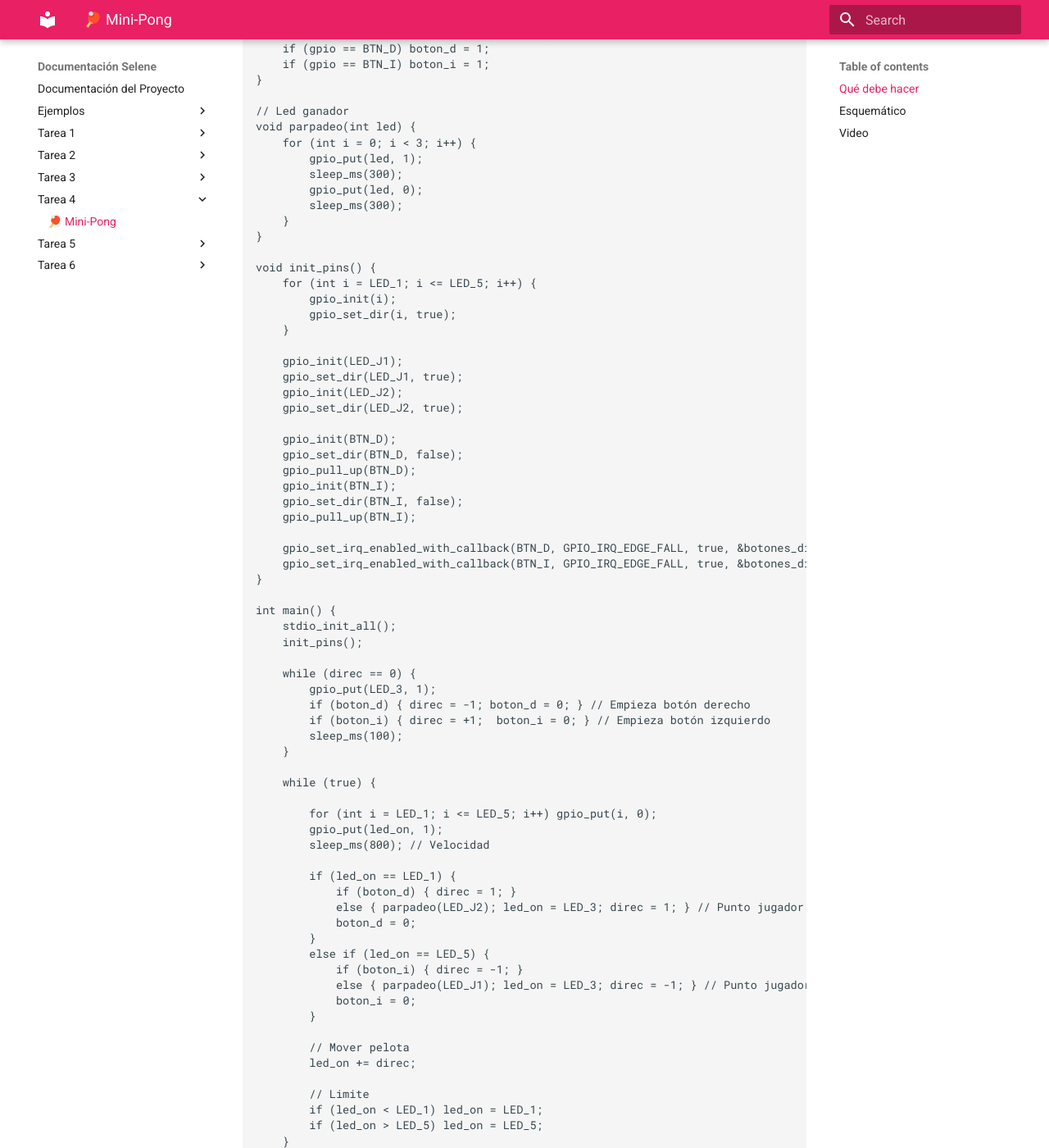
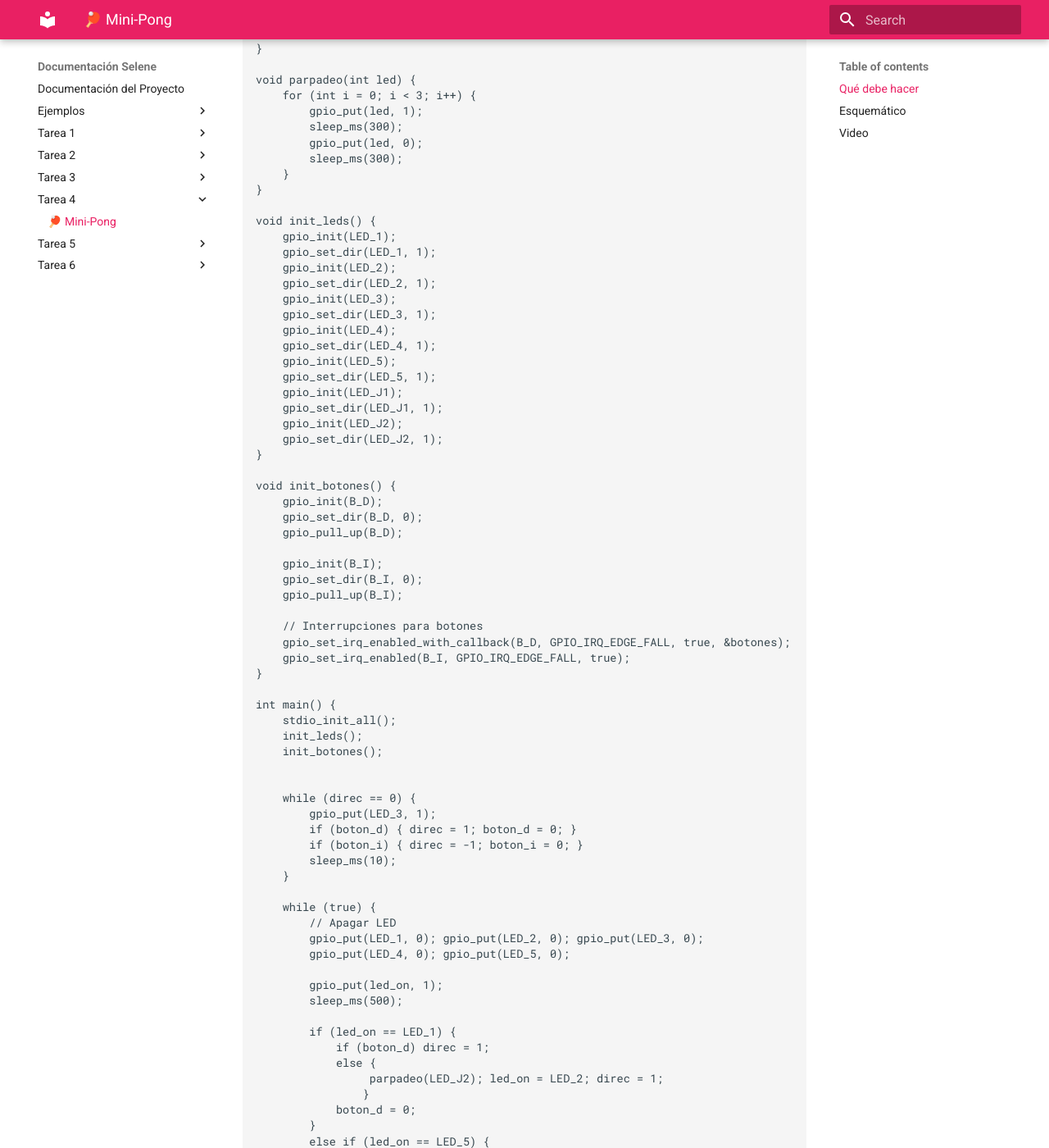
Before and after one commit to selene-ro/Selene_documentation, an MkDocs documentation site: the page built from docs/Tarea_4/pinpong.md, in a window 1280 px wide and 1400 px high, scrolled down 1377 px. Shown: the whole window at 82% size. Built offline with MkDocs 1.6.1 and Material for MkDocs 9.7.7, drawn with Linux system fonts in a browser that asks for light colours; some of the changed text lies outside the part shown.

Commit message:
editar tarea 4

````diff
--- a/docs/Tarea_4/pinpong.md
+++ b/docs/Tarea_4/pinpong.md
@@ -29,6 +29,7 @@ Programar un mini-Pong con 5 LEDs en línea y 2 botones usando interrupciones (I
 
 ``` codigo
 #include "pico/stdlib.h"
+#include "hardware/gpio.h"
 
 #define LED_1 0
 #define LED_2 1
@@ -36,27 +37,23 @@ Programar un mini-Pong con 5 LEDs en línea y 2 botones usando interrupciones (I
 #define LED_4 3
 #define LED_5 4
 
-//Jugadores
 #define LED_J1 5
 #define LED_J2 6
 
-#define BTN_D 8 // Botón derecho
-#define BTN_I 7 // Botón izquierdo
+#define B_D 7
+#define B_I 8
 
-// Estado de la pelota
-int led_on = LED_3;
+int led_on = 2;
 int direc = 0;
-
 int boton_d = 0;
 int boton_i = 0;
 
 
-void botones_dir(uint gpio, uint32_t events) {
-    if (gpio == BTN_D) boton_d = 1;
-    if (gpio == BTN_I) boton_i = 1;
+void botones(uint gpio, uint32_t events) {
+    if (gpio == B_D) boton_d = 1;
+    if (gpio == B_I) boton_i = 1;
 }
 
-// Led ganador
 void parpadeo(int led) {
     for (int i = 0; i < 3; i++) {
         gpio_put(led, 1);
@@ -66,62 +63,74 @@ void parpadeo(int led) {
     }
 }
 
-void init_pins() {
-    for (int i = LED_1; i <= LED_5; i++) {
-        gpio_init(i);
-        gpio_set_dir(i, true);
-    }
+void init_leds() {
+    gpio_init(LED_1);
+    gpio_set_dir(LED_1, 1);
+    gpio_init(LED_2);
+    gpio_set_dir(LED_2, 1);
+    gpio_init(LED_3);
+    gpio_set_dir(LED_3, 1);
+    gpio_init(LED_4);
+    gpio_set_dir(LED_4, 1);
+    gpio_init(LED_5);
+    gpio_set_dir(LED_5, 1);
+    gpio_init(LED_J1);
+    gpio_set_dir(LED_J1, 1);
+    gpio_init(LED_J2);
+    gpio_set_dir(LED_J2, 1);
+}
 
-    gpio_init(LED_J1);
-    gpio_set_dir(LED_J1, true);
-    gpio_init(LED_J2);
-    gpio_set_dir(LED_J2, true);
+void init_botones() {
+    gpio_init(B_D);
+    gpio_set_dir(B_D, 0);
+    gpio_pull_up(B_D);
 
-    gpio_init(BTN_D);
-    gpio_set_dir(BTN_D, false);
-    gpio_pull_up(BTN_D);
-    gpio_init(BTN_I);
-    gpio_set_dir(BTN_I, false);
-    gpio_pull_up(BTN_I);
+    gpio_init(B_I);
+    gpio_set_dir(B_I, 0);
+    gpio_pull_up(B_I);
 
-    gpio_set_irq_enabled_with_callback(BTN_D, GPIO_IRQ_EDGE_FALL, true, &botones_dir);
-    gpio_set_irq_enabled_with_callback(BTN_I, GPIO_IRQ_EDGE_FALL, true, &botones_dir);
+    // Interrupciones para botones
+    gpio_set_irq_enabled_with_callback(B_D, GPIO_IRQ_EDGE_FALL, true, &botones);
+    gpio_set_irq_enabled(B_I, GPIO_IRQ_EDGE_FALL, true);
 }
 
 int main() {
     stdio_init_all();
-    init_pins();
+    init_leds();
+    init_botones();
+
 
     while (direc == 0) {
         gpio_put(LED_3, 1);
-        if (boton_d) { direc = -1; boton_d = 0; } // Empieza botón derecho
-        if (boton_i) { direc = +1;  boton_i = 0; } // Empieza botón izquierdo
-        sleep_ms(100);
+        if (boton_d) { direc = 1; boton_d = 0; }
+        if (boton_i) { direc = -1; boton_i = 0; }
+        sleep_ms(10);
     }
 
     while (true) {
+        // Apagar LED
+        gpio_put(LED_1, 0); gpio_put(LED_2, 0); gpio_put(LED_3, 0);
+        gpio_put(LED_4, 0); gpio_put(LED_5, 0);
 
-        for (int i = LED_1; i <= LED_5; i++) gpio_put(i, 0);
         gpio_put(led_on, 1);
-        sleep_ms(800); // Velocidad
+        sleep_ms(500);
 
         if (led_on == LED_1) {
-            if (boton_d) { direc = 1; }
-            else { parpadeo(LED_J2); led_on = LED_3; direc = 1; } // Punto jugador derecho
+            if (boton_d) direc = 1;
+            else {
+                 parpadeo(LED_J2); led_on = LED_2; direc = 1;
+                }
             boton_d = 0;
         }
         else if (led_on == LED_5) {
-            if (boton_i) { direc = -1; }
-            else { parpadeo(LED_J1); led_on = LED_3; direc = -1; } // Punto jugador izquierdo
+            if (boton_i) direc = -1;
+            else {
+                parpadeo(LED_J1); led_on = LED_4; direc = -1;
+            }
             boton_i = 0;
         }
 
-        // Mover pelota
         led_on += direc;
-
-        // Limite
-        if (led_on < LED_1) led_on = LED_1;
-        if (led_on > LED_5) led_on = LED_5;
     }
 }
 
````
